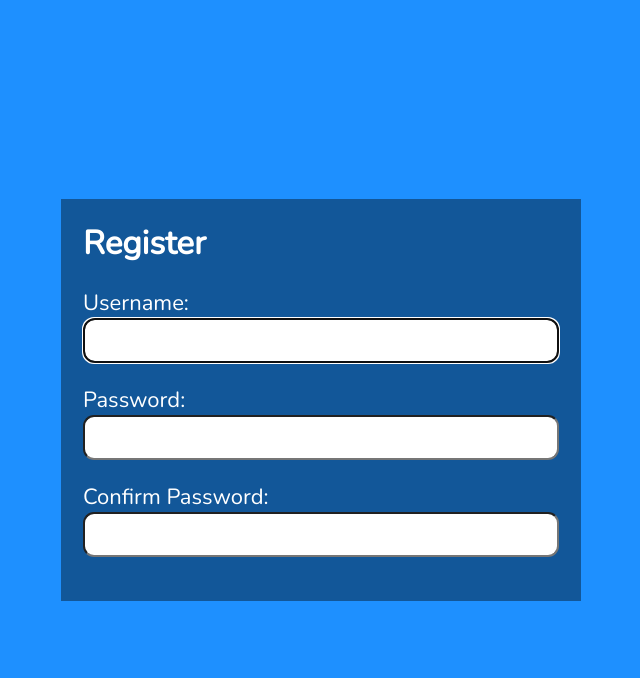
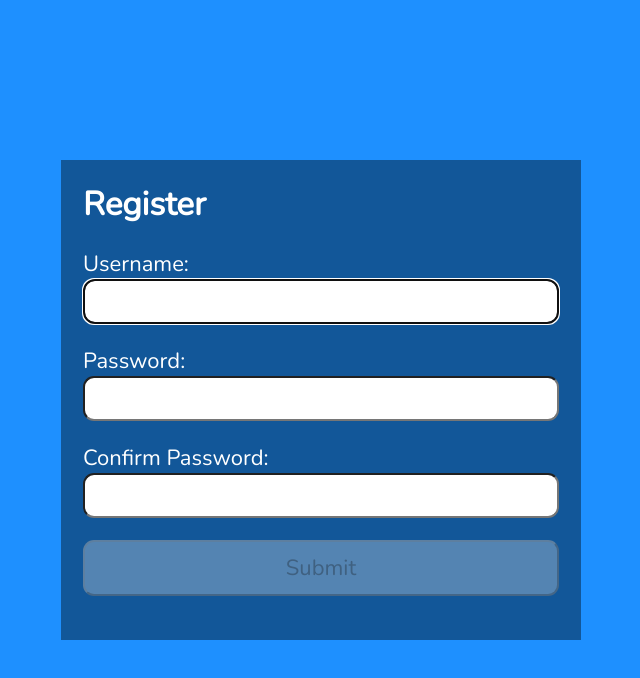
Before and after one commit to Ashwinv23/davegray-form-validation, a React (Create React App) app: page / in a window 1280 px wide. Shown: the top 678 px of the page, without its empty margins (319-959 px from the left). Built offline with nearby package versions, Linux system fonts and the light colour scheme.

Commit message:
submit btn

```diff
--- a/src/Register.js
+++ b/src/Register.js
@@ -152,6 +152,10 @@ const Register = () => {
           Must match the password you entered before.
           <br />
         </p>
+
+        <button disabled={validName && validPwd && validMatch ? false : true}>
+          Submit
+        </button>
       </form>
     </section>
   );
--- a/src/index.css
+++ b/src/index.css
@@ -41,7 +41,7 @@ form {
   display: flex;
   flex-direction: column;
   justify-content: space-evenly;
-  flex-grow: 1;
+  /* flex-grow: 1; */
   padding-bottom: 1rem;
 }
 
```
